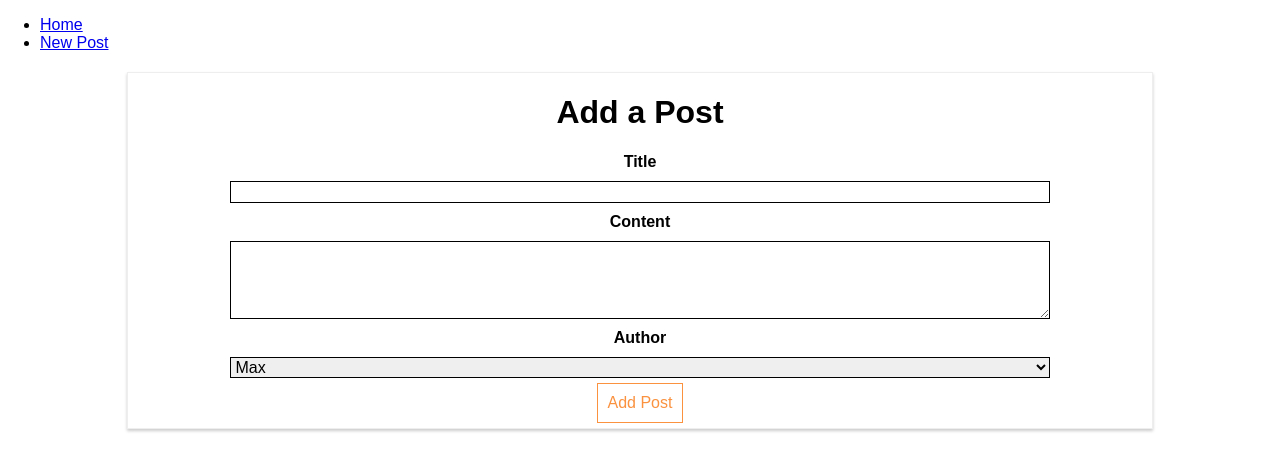
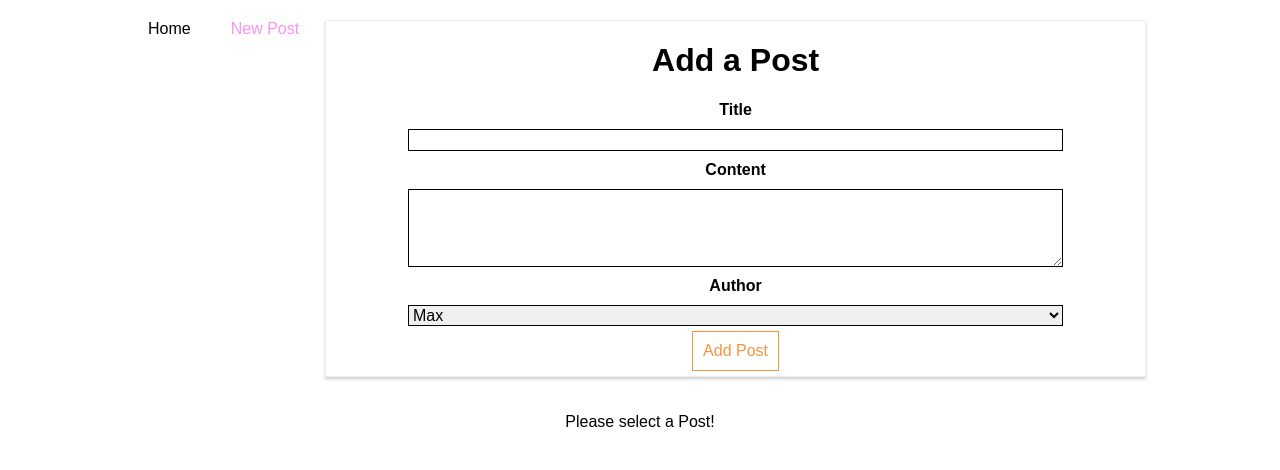
Before and after one commit to gavinev98/ReactJS-Http-Ajax, a React (Create React App) app: page /new-post in a window 1280 px wide. Shown: the top 470 px of the page. Built offline with nearby package versions, Linux system fonts and the light colour scheme.

Commit message:
added routing for when we select a post.

```diff
--- a/src/containers/Blog/Blog.css
+++ b/src/containers/Blog/Blog.css
@@ -26,6 +26,7 @@
 }
 
 .Posts a:hover,
-.Posts a:active {
+.Posts a:active,
+.Posts a.active {
     color: #fa92fa;
 }
--- a/src/containers/Blog/Blog.js
+++ b/src/containers/Blog/Blog.js
@@ -2,6 +2,8 @@ import React, { Component } from 'react';
 import axios from '../../axios';
 
 import { Route, NavLink } from 'react-router-dom';
+
+import FullPost from './FullPost/FullPost';
 
 
 
@@ -16,11 +18,18 @@ class Blog extends Component {
 
     render () {
         return (
-            <div className="Blog">
+            <div className="Posts">
                 <header>
                     <nav>
                         <ul>
-                            <li><NavLink to="/">Home</NavLink></li>
+                            <li><NavLink
+                            activeClassName="my-active"
+                            activeStyle={{
+                                color: 'green'
+                            }}
+                             to="/"
+                              exact
+                              >Home</NavLink></li>
                             <li><NavLink to={{
                                 pathname:  '/new-post',
                                 hash : '#submit',
@@ -32,6 +41,8 @@ class Blog extends Component {
                 </header>
                 <Route path="/" exact component={Posts} />
                 <Route path="/new-post" exact component={NewPost} />
+                <Route path="/:id" exact component={FullPost} />
+
 
 
             </div>
--- a/src/containers/Posts/Posts.js
+++ b/src/containers/Posts/Posts.js
@@ -3,6 +3,8 @@ import React, {Component} from 'react';
 import axios from '../../axios';
 
 import Post from '../../components/Post/Post';
+
+import { Link } from 'react-router-dom';
 
 import '../Posts/Posts.css';
 
@@ -51,11 +53,10 @@ class Posts extends Component {
             if(!this.state.error) {
 
             posts = this.state.posts.map(post => {
-                return <Post
-                key={post.id}
+                return (<Link to={'/' + post.id} key={post.id}> <Post
                  title={post.title}
                   author={post.author}
-                  clicked={() => this.postSelectedHandler(post.id)} />;
+                  clicked={() => this.postSelectedHandler(post.id)} />; </Link>);
 
 
             });
```
